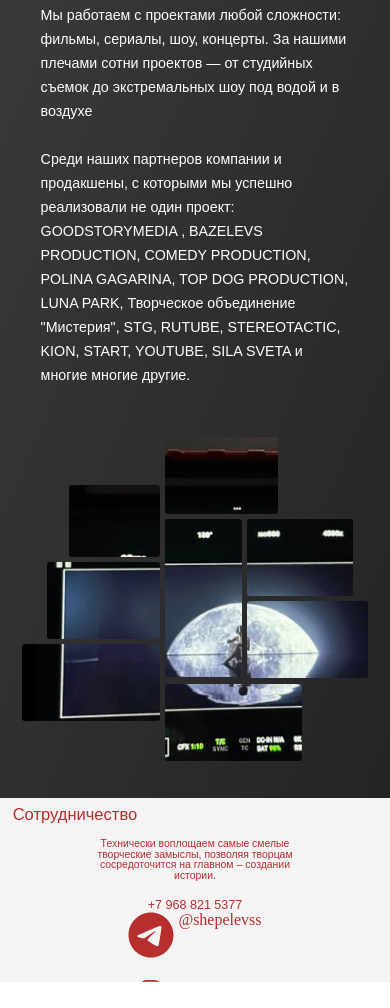
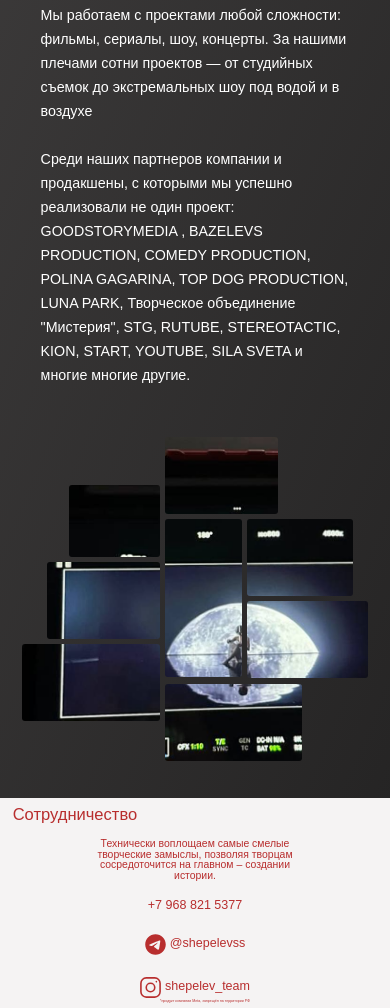
Before and after one commit to glebka-crevetca/ST.github.io, a plain HTML site: page index.html in a window 390 px wide. Shown: the part 2468-3476 px from the top of the page. Before the commit the page ends 3450 px from the top, so only its background shows below. Drawn offline with nearby package versions, Linux system fonts and the light colour scheme; files whose address does not match are found by name.

Commit message:
Update style.css

```diff
--- a/stylesheet/style.css
+++ b/stylesheet/style.css
@@ -671,7 +671,7 @@
 .footer {
   position: relative;
   width: 100%;
-  height: calc(174px + 220 * ((100vw - 340px) / (1440 - 340)));
+  height: calc(200px + 220 * ((100vw - 340px) / (1440 - 340)));
   background-color: #f5f3f3;
   display: flex;
   flex-direction: column;
@@ -707,13 +707,15 @@
 .contact {
   font-family: "Stolzl book", Arial, Sans-Serif;
   font-size: calc(11px + 34 * ((100vw - 340px) / (1440 - 340)));
-  margin-right: 25%;
 }
 .footer-contacts-inst {
   display: flex;
   flex-direction: column;
 }
-.inst-url {
+.footer-contacts-tg {
+  display: flex;
+}
+.inst-url, .tg-url {
   justify-content: center;
   item-align: center;
 }
@@ -721,7 +723,15 @@
   width: calc(20px + 22 * ((100vw - 340px) / (1440 - 340)));
   height: calc(20px + 22 * ((100vw - 340px) / (1440 - 340)));
 }
+.tg-url img {
+  width: calc(20px + 22 * ((100vw - 340px) / (1440 - 340)));
+  height: calc(20px + 22 * ((100vw - 340px) / (1440 - 340)));
+}
 .inst-url a {
+  font-family: "Stolzl book", Arial, Sans-Serif;
+  font-size: calc(11px + 34 * ((100vw - 340px) / (1440 - 340)));
+}
+.tg-url a {
   font-family: "Stolzl book", Arial, Sans-Serif;
   font-size: calc(11px + 34 * ((100vw - 340px) / (1440 - 340)));
 }
@@ -737,10 +747,7 @@
     justify-content: center;
     align-items: center;
   }
-  .contact {
-    margin-right: 0;
-  }
-  .inst-url {
+  .inst-url, .tg-url {
     margin-top: 22px;
   }
 }
```
